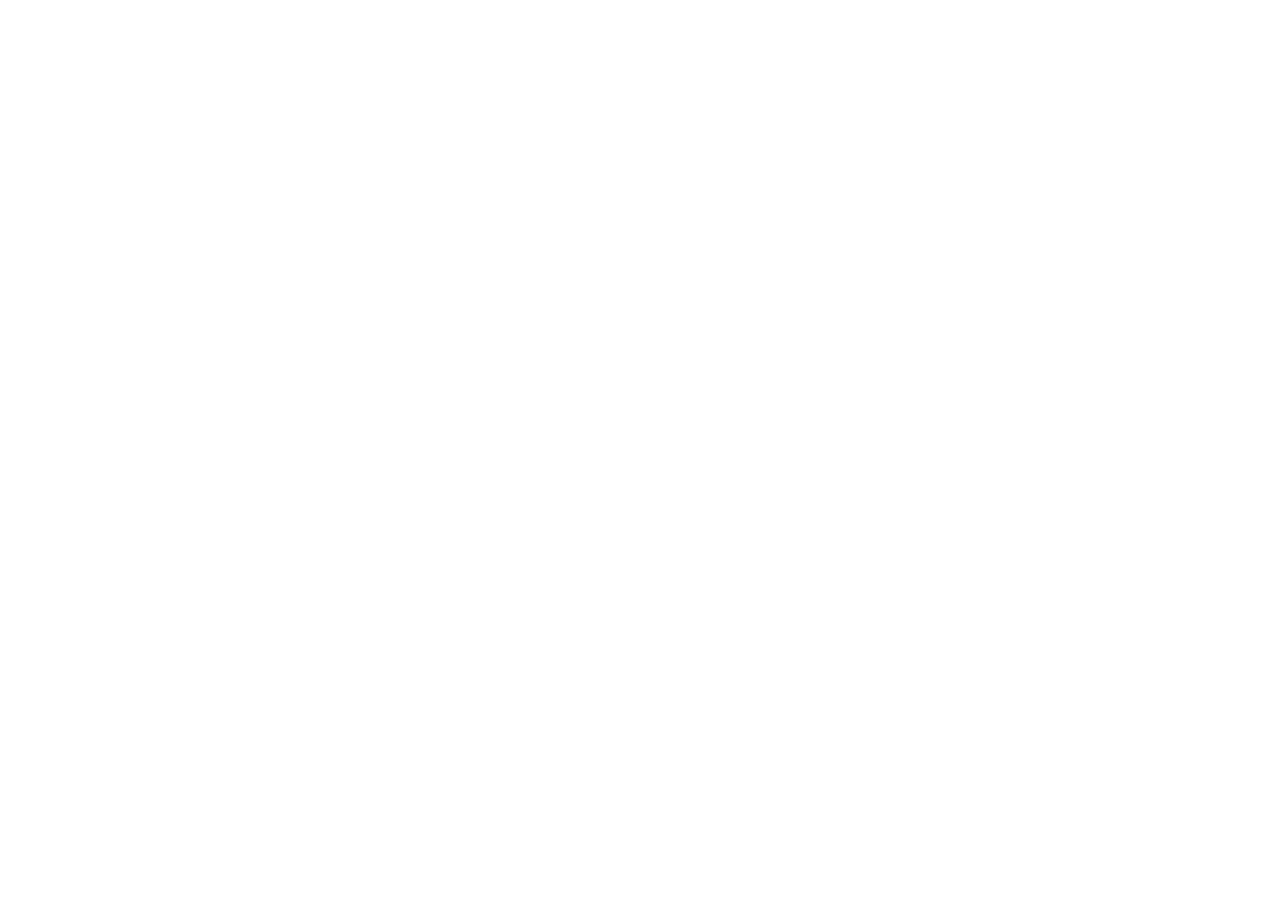
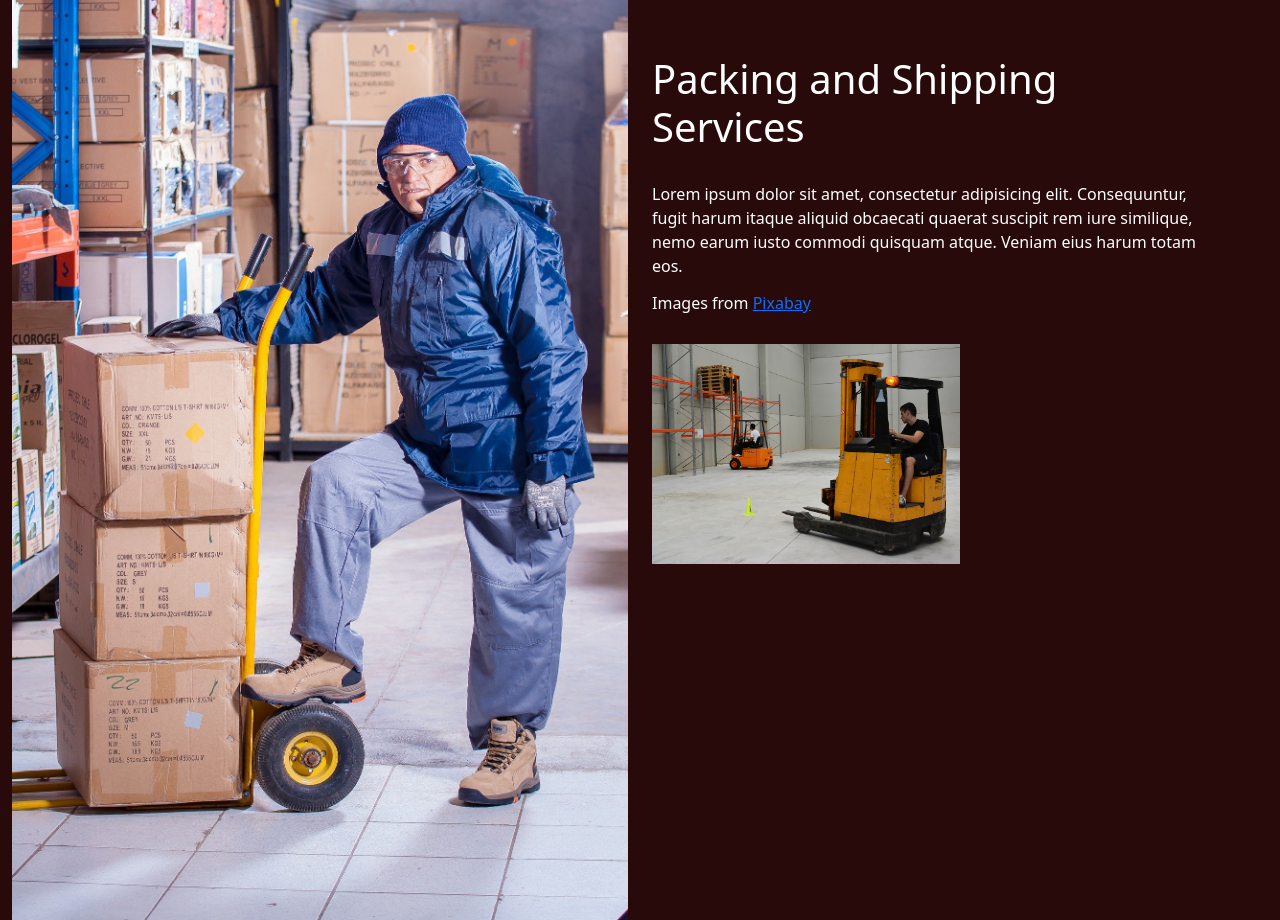
Before and after one commit to frNicolasSCHMITT/Projet-Shipping, a plain HTML site: page index.html in a window 1280 px wide. Before the commit the page ends 800 px from the top, so only its background shows below. Drawn offline with nearby package versions, Linux system fonts and the light colour scheme.

Commit message:
feat: stable ver 1.0

```diff
--- a/index.html
+++ b/index.html
@@ -11,7 +11,29 @@
     <title>Consulting Services Presentation</title>
 </head>
 <body>
-
+    <section class="container-fluid">
+        <div class="row">
+            <div class="col-12 col-md-6">
+                <img class="décoimg" src="./images/Manutentionnaire.jpg" alt="Manutentionnaire">
+            </div>
+            <div class="col-md-6">
+                <div class="col-12 margetxt">
+                    <h1>Packing and Shipping Services</h1>
+                </div>
+                <div class="col-12 margetxt">
+                    <p>
+                        Lorem ipsum dolor sit amet, consectetur adipisicing elit. Consequuntur, fugit harum
+                        itaque aliquid obcaecati quaerat suscipit rem iure similique, nemo earum iusto commodi
+                        quisquam atque. Veniam eius harum totam eos.
+                    </p>
+                    <h6>Images from <a href="https://pixabay.com/">Pixabay</a></h6>
+                </div>
+                <div class="col-12 col-md-6">
+                    <img class="décoimg" src="./images/Logistic.jpg" alt="Logistic">
+                </div>
+            </div>
+        </div>
+    </section>
 </body>
 <!-- JavaScript Bundle with Popper -->
 <script src="https://cdn.jsdelivr.net/npm/bootstrap@5.0.0-beta3/dist/js/bootstrap.bundle.min.js" integrity="sha384-JEW9xMcG8R+pH31jmWH6WWP0WintQrMb4s7ZOdauHnUtxwoG2vI5DkLtS3qm9Ekf" crossorigin="anonymous"></script>
--- a/style.css
+++ b/style.css
@@ -0,0 +1,15 @@
+body{
+    background-color: rgb(41, 10, 10);
+    color: white;
+}
+.décoimg{
+    width: 100%;
+    height: auto;
+}
+.margetxt{
+    margin-bottom: 5%;
+    padding-right: 10%;
+}
+h1{
+    margin-top: 10%;
+}
```
